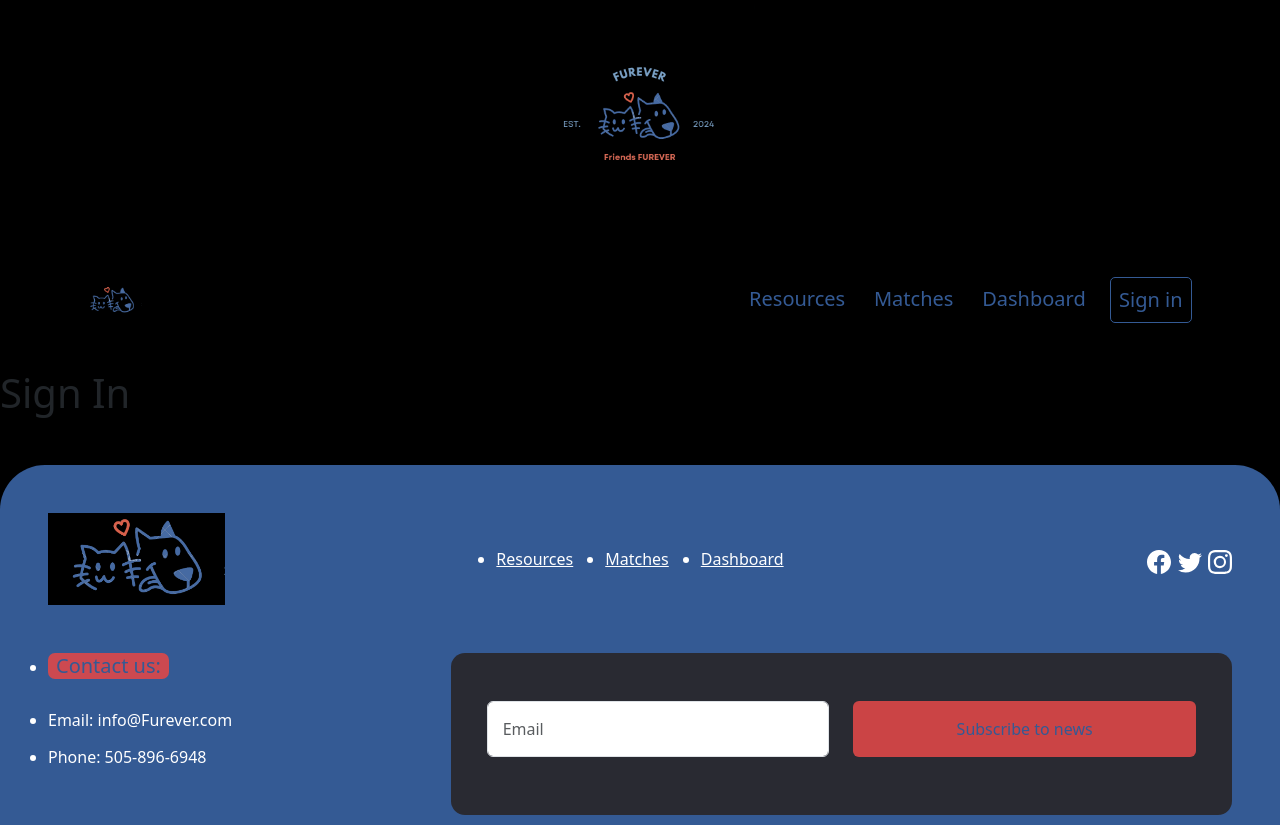
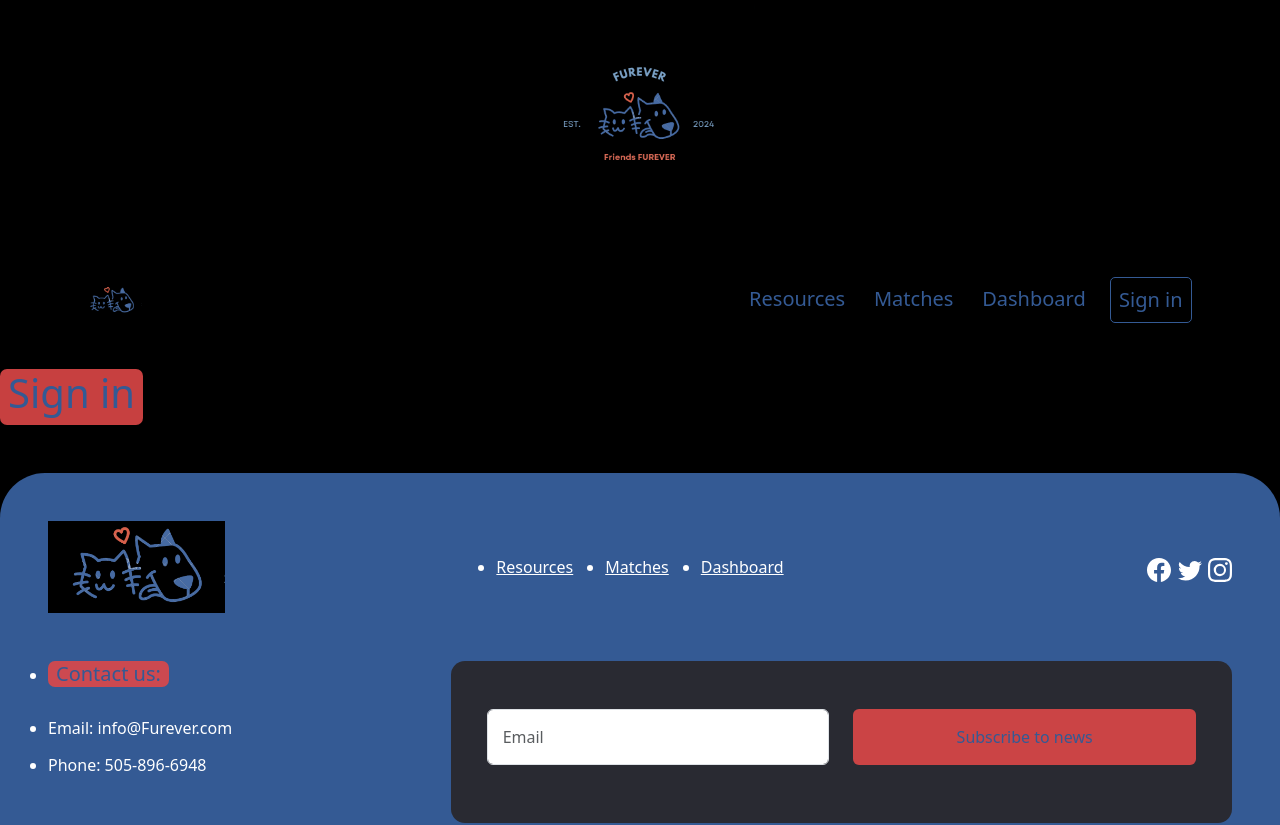
Before and after one commit to Estelope/FurEver, a React (Create React App) app in the folder furever/: page /signin in a window 1280 px wide. Shown: the top 825 px of the page. Built offline with nearby package versions, Linux system fonts and the light colour scheme.

Commit message:
add barebone components, prep for user implementation

```diff
--- a/furever/src/App.jsx
+++ b/furever/src/App.jsx
@@ -1,6 +1,5 @@
 import 'bootstrap/dist/css/bootstrap.min.css';
 import Header from "./components/Heading/Header";
-import SignIn from "./components/SignIn";
 import NavBar from './components/NavBar/NavBar';
 import Footer from './components/Footer/Footer';
 import { BrowserRouter as Router, Routes, Route } from "react-router-dom";
@@ -8,6 +7,7 @@ import SlideControl from './components/SlideControl/SlideControl';
 import Matches from './components/Matches/Matches';
 import Dashboard from './components/Dashboard/Dashboard';
 import Resources from './components/Resources/Resources';
+import Signin from './components/Signin/Signin';
 
 function App() {
   return (
@@ -20,7 +20,7 @@ function App() {
         <Route path="/slides" element={<SlideControl />} />
         <Route path="/matches" element={<Matches />} />
         <Route path="/resources" element={<Resources />} />
-        <Route path="/signin" element={<SignIn />} />
+        <Route path="/signin" element={<Signin />} />
       </Routes>
 
       <Footer />
--- a/furever/src/components/Dashboard/Dashboard.css
+++ b/furever/src/components/Dashboard/Dashboard.css
@@ -63,3 +63,7 @@ button {
 button:hover {
   background-color: var(--color-grey);
 }
+
+.hidden {
+  display: none;
+}
--- a/furever/src/components/Dashboard/Dashboard.jsx
+++ b/furever/src/components/Dashboard/Dashboard.jsx
@@ -2,7 +2,7 @@ import React, { useState } from 'react';
 import SlideControl from '../SlideControl/SlideControl';
 import './Dashboard.css';
 
-const Dashboard = ({  }) => {
+const Dashboard = ({ onUpdatePreferences }) => {
   const [location, setLocation] = useState('');
   const [selectedAnimalType, setSelectedAnimalType] = useState(null);
 
@@ -14,16 +14,28 @@ const Dashboard = ({  }) => {
     setSelectedAnimalType(type);
   };
 
-
+  const handleUpdatePreferences = async () => {
+    if (typeof onUpdatePreferences === 'function') {
+      await onUpdatePreferences({
+        location,
+        animalType: selectedAnimalType,
+      });
+    }
+  };
 
   return (
     <div className="dashboard-container">
-
       <div>
         <label>
           Location:
-          <input type="text" className="location-input" value={location} onChange={handleLocationChange} required
-            placeholder= 'postal zip code required' />
+          <input
+            type="text"
+            className="location-input"
+            value={location}
+            onChange={handleLocationChange}
+            required
+            placeholder="postal zip code required"
+          />
         </label>
       </div>
       <div className="radio-container">
@@ -60,8 +72,7 @@ const Dashboard = ({  }) => {
         </label>
       </div>
       <div>
-
-
+        <button onClick={handleUpdatePreferences}>Update Preferences </button>
       </div>
       <SlideControl animalType={selectedAnimalType} location={location} />
     </div>
--- a/furever/src/components/Matches/Matches.css
+++ b/furever/src/components/Matches/Matches.css
@@ -0,0 +1,12 @@
+.matches-container {
+  padding: 10px;
+  text-align: center;
+  border: 1px solid #ccc;
+  border-width: 5px;
+  padding: 10px ;
+  border-top-right-radius: 45px;
+  border-top-left-radius: 45px;
+  border-bottom-right-radius: 45px;
+  border-bottom-left-radius: 45px;
+  box-shadow: rgba(255, 0, 0, 0.4) 5px 5px, rgba(255, 0, 0, 0.3) 10px 10px, rgba(255, 0, 0, 0.2) 15px 15px, rgba(255, 0, 0, 0.1) 20px 20px, rgba(255, 0, 0, 0.05) 25px 25px;
+}
--- a/furever/src/components/Matches/Matches.jsx
+++ b/furever/src/components/Matches/Matches.jsx
@@ -1,13 +1,20 @@
-import React from 'react';
+import React, { useState } from 'react';
+
+import './Matches.css';
 
 const MatchesComponent = ({ matchedAnimals }) => {
+
   return (
-    <div>
+    <div className='matches-container'>
       <h2>Matches</h2>
       <ul>
-        {matchedAnimals.map((animal, idx) => (
-          <li key={idx}>{animal.name}</li>
-        ))}
+        {matchedAnimals.length > 0 ? (
+          matchedAnimals.map((animal, idx) => (
+            <li key={idx}>{animal.name}</li>
+          ))
+        ) : (
+          <li>No matches yet</li>
+        )}
       </ul>
     </div>
   );
--- a/furever/src/components/SignIn.js
+++ /dev/null
@@ -1,9 +0,0 @@
-import React from "react";
-
-function SignIn(){
-  return (
-    <h1>Sign In</h1>
-  );
-}
-
-export default SignIn
--- /dev/null
+++ b/furever/src/components/Signin/Signin.css
@@ -0,0 +1,12 @@
+.sign-in {  background: var(--color-highlight);
+  color: var(--color-dark);
+  border-radius: 7px;
+  font-weight: 500;
+  font-size: 20px;
+  line-height: 26px;
+  padding: 0 .5rem;
+  margin-bottom: 1rem;
+  display: inline-block;
+  margin: auto;
+  justify-content: center;
+}
--- /dev/null
+++ b/furever/src/components/Signin/Signin.jsx
@@ -0,0 +1,12 @@
+import React from "react";
+import './Signin.css'
+
+function Signin(){
+  return (
+    <div className='sign-in'>
+    <h1>Sign in</h1>
+    </div>
+  );
+}
+
+export default Signin
```
